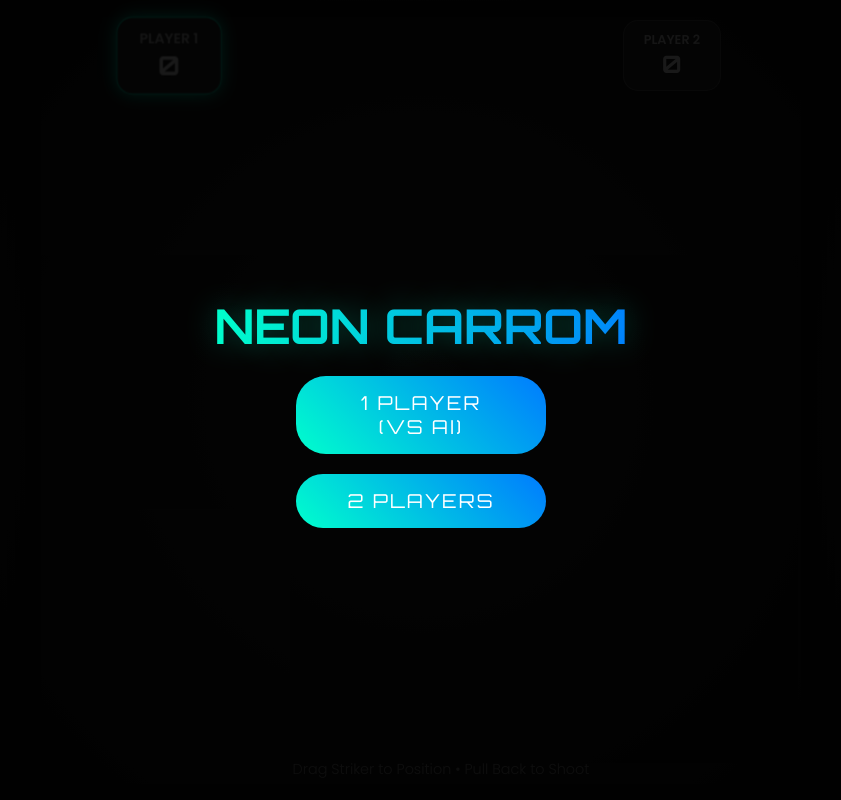
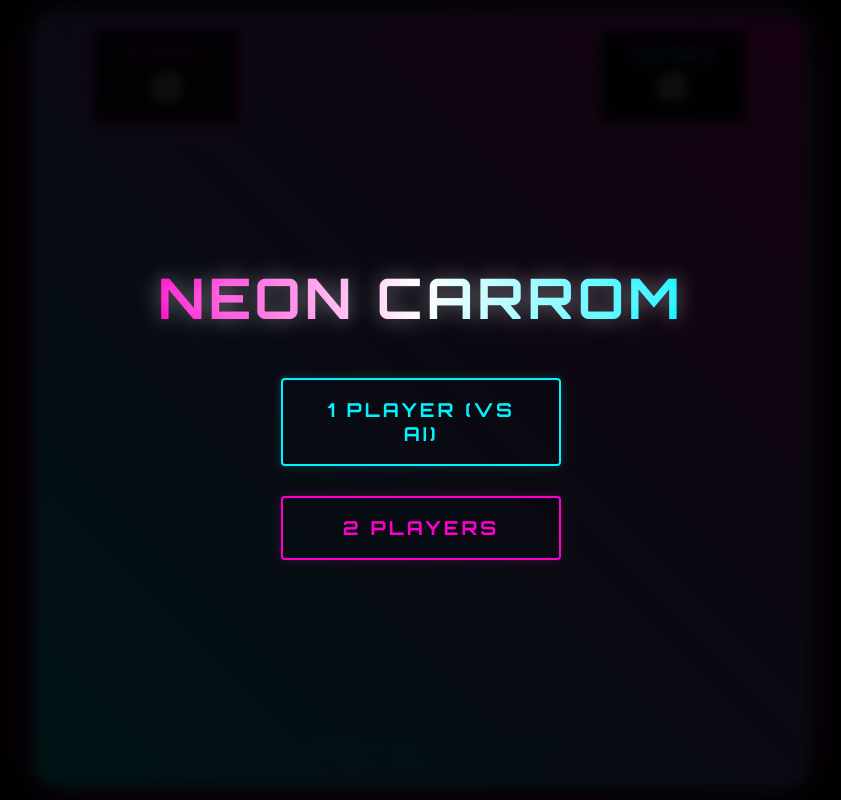
Before and after one commit to neon-carrom-game/neon-carrom-game.github.io, a plain HTML site: page index.html in a window 1280 px wide. Shown: the whole page, without its empty margins (219-1060 px from the left). Drawn offline with Linux system fonts and the light colour scheme.

Commit message:
Update index.html

```diff
--- a/index.html
+++ b/index.html
@@ -28,11 +28,13 @@
     <link href="https://fonts.googleapis.com/css2?family=Orbitron:wght@400;700&family=Poppins:wght@300;600&display=swap" rel="stylesheet">
     <style>
         :root {
-            --bg-color: #1a1a1a;
-            --board-color: #f3e5ab;
-            --board-border: #5d4037;
-            --accent: #00ffcc;
-            --ui-bg: rgba(0, 0, 0, 0.85);
+            --bg-dark: #050505;
+            --neon-blue: #00f3ff;
+            --neon-pink: #ff00cc;
+            --neon-yellow: #ffee00;
+            --glass-bg: rgba(20, 20, 20, 0.6);
+            --border-glow: 0 0 10px var(--neon-blue), 0 0 20px var(--neon-blue);
+            --text-glow: 0 0 10px rgba(255, 255, 255, 0.8);
         }
 
         * {
@@ -46,19 +48,31 @@
         body {
             margin: 0;
             overflow: hidden;
-            background-color: var(--bg-color);
-            background: radial-gradient(circle at center, #2a2a2a, #000);
-            font-family: 'Poppins', sans-serif;
+            background-color: var(--bg-dark);
+            /* Retro-wave Grid Background */
+            background-image:
+                linear-gradient(rgba(0, 243, 255, 0.1) 1px, transparent 1px),
+                linear-gradient(90deg, rgba(255, 0, 204, 0.1) 1px, transparent 1px);
+            background-size: 40px 40px;
+            background-position: center;
+            font-family: 'Orbitron', sans-serif; /* Switched primary font to Sci-Fi */
             color: white;
             display: flex;
             flex-direction: column;
             align-items: center;
             justify-content: center;
             height: 100vh;
-            padding-top: env(safe-area-inset-top);
-            padding-left: env(safe-area-inset-left);
-            padding-right: env(safe-area-inset-right);
-            padding-bottom: env(safe-area-inset-bottom);
+            text-transform: uppercase;
+        }
+
+        /* Vignette overlay for atmosphere */
+        body::after {
+            content: "";
+            position: absolute;
+            top: 0; left: 0; width: 100%; height: 100%;
+            background: radial-gradient(circle, transparent 40%, #000 100%);
+            pointer-events: none;
+            z-index: 1;
         }
 
         /* UI Overlays */
@@ -80,37 +94,57 @@
             display: flex;
             justify-content: space-between;
             width: 100%;
-            max-width: 600px;
-            margin: 0 auto;
-            text-shadow: 0 0 10px rgba(0,0,0,0.5);
+            max-width: 650px;
+            margin: 10px auto;
         }
 
         .player-score {
-            background: rgba(255, 255, 255, 0.1);
-            padding: 10px 20px;
-            border-radius: 15px;
-            border: 1px solid rgba(255, 255, 255, 0.2);
-            backdrop-filter: blur(5px);
+            background: rgba(0, 0, 0, 0.8);
+            padding: 15px 30px;
+            border-radius: 8px;
+            border: 2px solid #333;
+            backdrop-filter: blur(10px);
             text-align: center;
-            transition: transform 0.3s, border-color 0.3s;
+            transition: all 0.3s ease;
+            position: relative;
+            min-width: 140px;
         }
 
-        .player-score.active {
-            border-color: var(--accent);
-            transform: scale(1.1);
-            box-shadow: 0 0 15px var(--accent);
+        /* Player 1 Specifics (Pink Theme) */
+        #p1-score-box {
+            border-color: rgba(255, 0, 204, 0.3);
+            color: #fff;
         }
+        #p1-score-box.active {
+            border-color: var(--neon-pink);
+            box-shadow: 0 0 15px var(--neon-pink), inset 0 0 10px rgba(255, 0, 204, 0.2);
+            transform: scale(1.05);
+        }
+        #p1-score-box h3 { color: var(--neon-pink); }
+
+        /* Player 2 Specifics (Blue Theme) */
+        #p2-score-box {
+            border-color: rgba(0, 243, 255, 0.3);
+            color: #fff;
+        }
+        #p2-score-box.active {
+            border-color: var(--neon-blue);
+            box-shadow: 0 0 15px var(--neon-blue), inset 0 0 10px rgba(0, 243, 255, 0.2);
+            transform: scale(1.05);
+        }
+        #p2-score-box h3 { color: var(--neon-blue); }
 
         .player-score h3 {
-            margin: 0;
-            font-size: 0.8rem;
-            opacity: 0.8;
+            margin: 0 0 5px 0;
+            font-size: 0.7rem;
+            letter-spacing: 2px;
+            text-shadow: 0 0 5px currentColor;
         }
 
         .player-score span {
-            font-family: 'Orbitron', sans-serif;
-            font-size: 1.5rem;
+            font-size: 2rem;
             font-weight: 700;
+            text-shadow: 0 0 10px rgba(255,255,255,0.5);
         }
 
         #turn-indicator {
@@ -118,12 +152,16 @@
             top: 50%;
             left: 50%;
             transform: translate(-50%, -50%);
-            font-family: 'Orbitron', sans-serif;
-            font-size: 2rem;
+            font-size: 2.5rem;
+            font-weight: bold;
             color: var(--accent);
             opacity: 0;
-            transition: opacity 0.5s;
-            text-shadow: 0 0 20px var(--accent);
+            transition: opacity 0.3s;
+            text-shadow: 0 0 20px var(--neon-yellow), 0 0 40px var(--neon-yellow);
+            white-space: nowrap;
+            letter-spacing: 5px;
+            z-index: 15;
+            pointer-events: none;
         }
 
         /* Menus */
@@ -133,12 +171,13 @@
             left: 0;
             width: 100%;
             height: 100%;
-            background: rgba(0, 0, 0, 0.9);
+            background: rgba(0, 0, 0, 0.92);
+            backdrop-filter: blur(5px);
             display: flex;
             flex-direction: column;
             align-items: center;
             justify-content: center;
-            z-index: 20;
+            z-index: 100;
             pointer-events: auto;
         }
 
@@ -147,71 +186,102 @@
         }
 
         h1 {
-            font-family: 'Orbitron', sans-serif;
-            font-size: 3rem;
-            margin-bottom: 10px;
-            background: linear-gradient(to right, #00ffcc, #007bff);
+            font-size: 3.5rem;
+            margin-bottom: 30px;
+            color: #fff;
+            text-align: center;
+            /* Multi-color neon gradient text */
+            background: linear-gradient(to right, var(--neon-pink), #fff, var(--neon-blue));
             -webkit-background-clip: text;
             -webkit-text-fill-color: transparent;
-            text-shadow: 0 0 30px rgba(0, 255, 204, 0.3);
-            text-align: center;
+            text-shadow: 0 0 20px rgba(255,255,255,0.4);
+            letter-spacing: 4px;
         }
 
         .btn {
-            background: linear-gradient(45deg, #00ffcc, #007bff);
-            border: none;
-            padding: 15px 40px;
-            margin: 10px;
-            border-radius: 30px;
-            color: white;
+            background: transparent;
+            border: 2px solid var(--neon-blue);
+            padding: 18px 40px;
+            margin: 15px;
+            border-radius: 4px; /* Slightly squared for tech look */
+            color: var(--neon-blue);
             font-family: 'Orbitron', sans-serif;
             font-size: 1.2rem;
+            font-weight: bold;
             cursor: pointer;
-            transition: transform 0.2s, box-shadow 0.2s;
+            transition: all 0.2s;
             text-transform: uppercase;
-            letter-spacing: 2px;
-            width: 250px;
+            letter-spacing: 3px;
+            width: 280px;
+            position: relative;
+            overflow: hidden;
+            box-shadow: 0 0 10px rgba(0, 243, 255, 0.2);
         }
 
         .btn:hover {
+            background: var(--neon-blue);
+            color: #000;
+            box-shadow: 0 0 30px var(--neon-blue);
             transform: scale(1.05);
-            box-shadow: 0 0 20px rgba(0, 255, 204, 0.6);
         }
 
-        .btn-secondary {
-            background: transparent;
-            border: 2px solid #555;
+        /* Alternate color for second button */
+        .btn:nth-of-type(2) {
+            border-color: var(--neon-pink);
+            color: var(--neon-pink);
+            box-shadow: 0 0 10px rgba(255, 0, 204, 0.2);
+        }
+        .btn:nth-of-type(2):hover {
+            background: var(--neon-pink);
+            color: #000;
+            box-shadow: 0 0 30px var(--neon-pink);
         }
 
-        .btn-secondary:hover {
-            border-color: #fff;
-            box-shadow: 0 0 10px rgba(255,255,255,0.3);
-        }
-
-        /* Canvas Container */
+        /* Game Container & Canvas */
         #game-container {
             position: relative;
-            box-shadow: 0 0 50px rgba(0, 0, 0, 0.8);
             border-radius: 20px;
-            overflow: hidden;
+            padding: 5px;
+            /* Outer Neon Ring */
+            box-shadow:
+                0 0 20px var(--neon-blue),
+                0 0 60px var(--neon-pink);
+            background: linear-gradient(45deg, var(--neon-blue), var(--neon-pink));
+            z-index: 5;
         }
 
         canvas {
-            border-radius: 4px; /* Soften internal corners */
+            border-radius: 16px;
             cursor: crosshair;
+            display: block;
+            /* THE MAGIC FILTER:
+               This inverts the wood colors (Beige/Brown) from the JS
+               turning them into Dark Blue/Cyan automatically.
+               It gives a dark mode look without changing the JS logic.
+            */
+            /*filter: invert(1) hue-rotate(180deg) brightness(1.2) contrast(1.1);*/
         }
 
         .controls-hint {
             position: absolute;
-            bottom: 20px;
+            bottom: 30px;
             width: 100%;
             text-align: center;
-            color: rgba(255,255,255,0.5);
-            font-size: 0.9rem;
-            pointer-events: none;
+            color: var(--neon-blue);
+            font-size: 0.8rem;
+            letter-spacing: 2px;
+            opacity: 0.8;
+            text-shadow: 0 0 5px var(--neon-blue);
+            animation: pulse 2s infinite;
         }
 
+        @keyframes pulse {
+            0% { opacity: 0.5; }
+            50% { opacity: 1; text-shadow: 0 0 15px var(--neon-blue); }
+            100% { opacity: 0.5; }
+        }
     </style>
+
 </head>
 <body>
 
@@ -227,7 +297,7 @@
             </div>
         </div>
         <div id="turn-indicator">YOUR TURN</div>
-        <div class="controls-hint" id="controls-hint">Drag Striker to Position • Pull Back to Shoot</div>
+        <div class="controls-hint" id="controls-hint">Drag Striker to Position<br>Pull Back to Shoot</div>
     </div>
 
     <div id="main-menu" class="modal">
```
